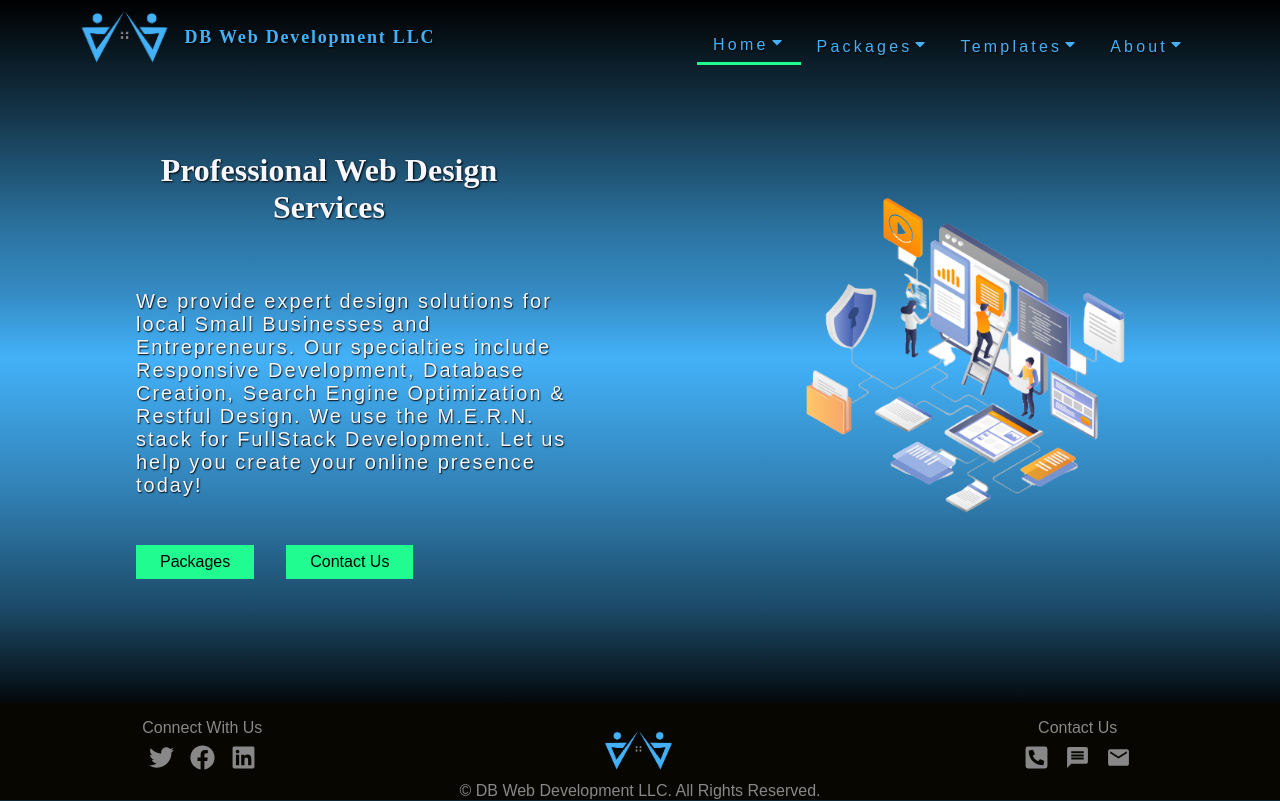
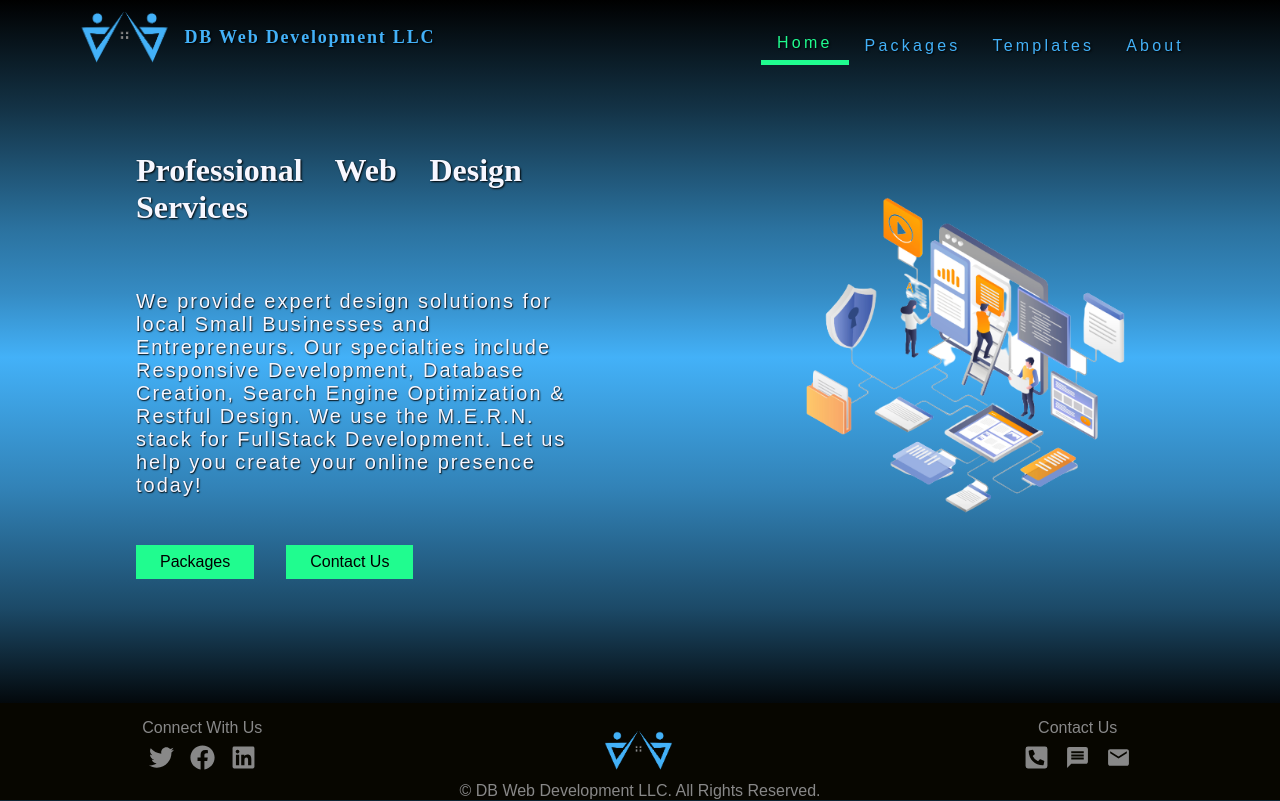
Before and after one commit to DeanWilcoxson/BusinessWebsite, a React (Create React App) app in the folder Frontend/: page / in a window 1280 px wide. Shown: the top 801 px of the page. Built offline with nearby package versions, Linux system fonts and the light colour scheme.

Commit message:
8/31/22, ActiveNavStyle

```diff
--- a/Frontend/src/Components/Layout/Topbar/Nav/NavElements.js
+++ b/Frontend/src/Components/Layout/Topbar/Nav/NavElements.js
@@ -18,7 +18,7 @@ export const NavDropDown = styled.div`
   margin-top: 1rem;
 `;
 export const NavDropDownContainer = styled.ul`
-  margin-top: 0.5rem;
+  margin-top: 0.75rem;
   position: absolute;
   z-index: 1000;
   background: linear-gradient(45deg, #000, #888);
@@ -41,7 +41,8 @@ export const NavRouterButton = styled(RouterLink)`
   text-shadow: 1px 1px 2px black;
   &.active {
     transition: 1s ease;
-    border-bottom: 3px solid #20fc8f;
+    border-bottom: 5px solid #20fc8f;
+    color: #20fc8f;
   }
   &:hover {
     color: #20fc8f;
@@ -57,12 +58,6 @@ export const NavScrollButton = styled(ScrollLink)`
   &:hover {
     color: #20fc8f;
     background-color: #88888855;
-    transition: all .5s ease;
+    transition: all 0.5s ease;
   }
 `;
-export const NavDropDownCaret = styled(FaCaretDown)`
-  color: #43b1f8;
-  &:hover {
-    color: #20fc8f;
-  }
-`;
--- a/Frontend/src/Components/Layout/Topbar/Nav/NavLinkBox/index.js
+++ b/Frontend/src/Components/Layout/Topbar/Nav/NavLinkBox/index.js
@@ -6,7 +6,6 @@ import {
   NavRouterButton,
   NavDropDown,
   NavScrollButton,
-  NavDropDownCaret,
   NavDropDownContainer,
   NavScrollContainer,
 } from "../NavElements";
@@ -26,7 +25,7 @@ const NavLinkBox = ({ endpoint, text, subNav }) => {
         to={endpoint}
         onMouseEnter={handleToggle}
         onMouseLeave={handleToggle}
-        activeStyle
+        activestyle="true"
       >
         {text}
         {toggle && (
@@ -48,7 +47,6 @@ const NavLinkBox = ({ endpoint, text, subNav }) => {
             })}
           </NavDropDownContainer>
         )}
-        <NavDropDownCaret></NavDropDownCaret>
       </NavRouterButton>
     </NavDropDown>
   );
--- a/Frontend/src/Components/Pages/LandingPage/LandingSection/BodyElements.js
+++ b/Frontend/src/Components/Pages/LandingPage/LandingSection/BodyElements.js
@@ -33,7 +33,7 @@ export const BodyHeading = styled.h1`
   text-shadow: ${({ lightText }) => (lightText ? "1px 1px 2px #000" : "none")};
   z-index: 100;
   width: 60%;
-  text-align: center;
+  text-align: justify;
   /* border-bottom: 1px inset #f7f7ff; */
 `;
 export const BodyDesc = styled.p`
```
